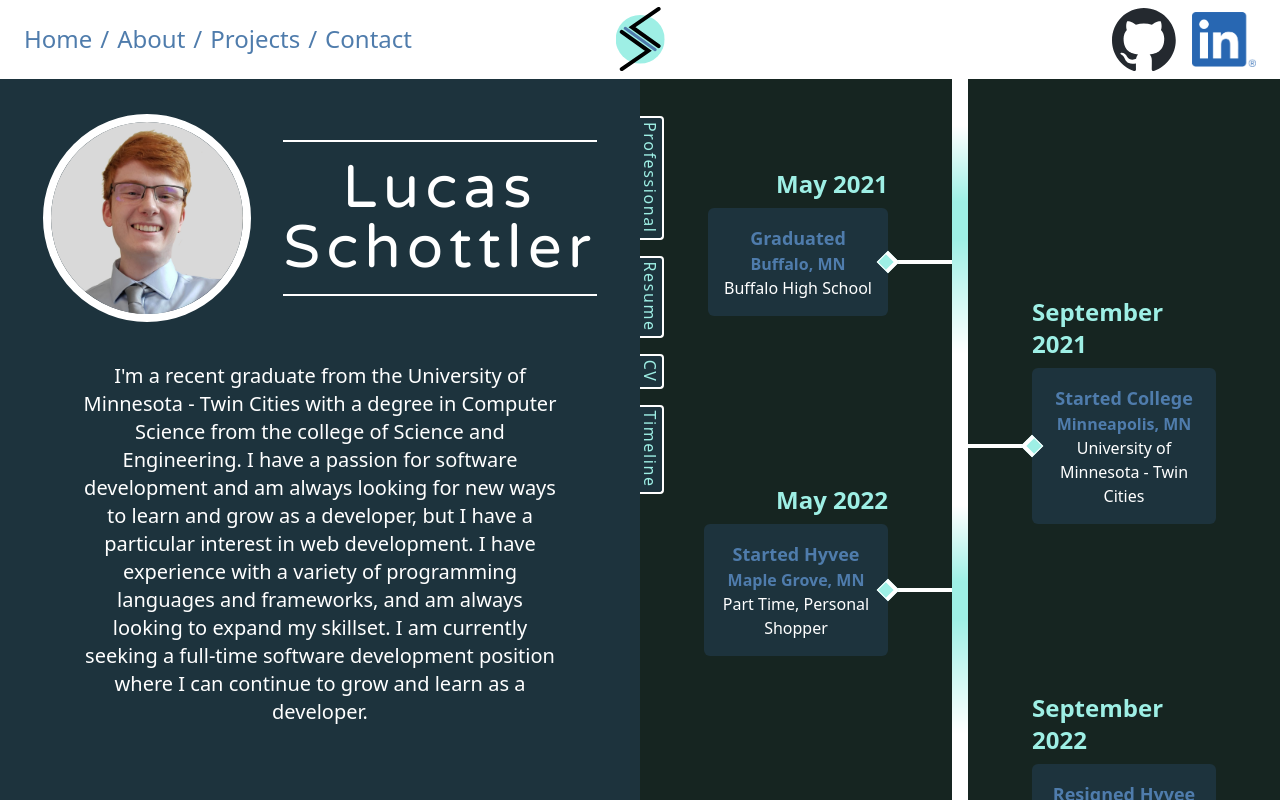
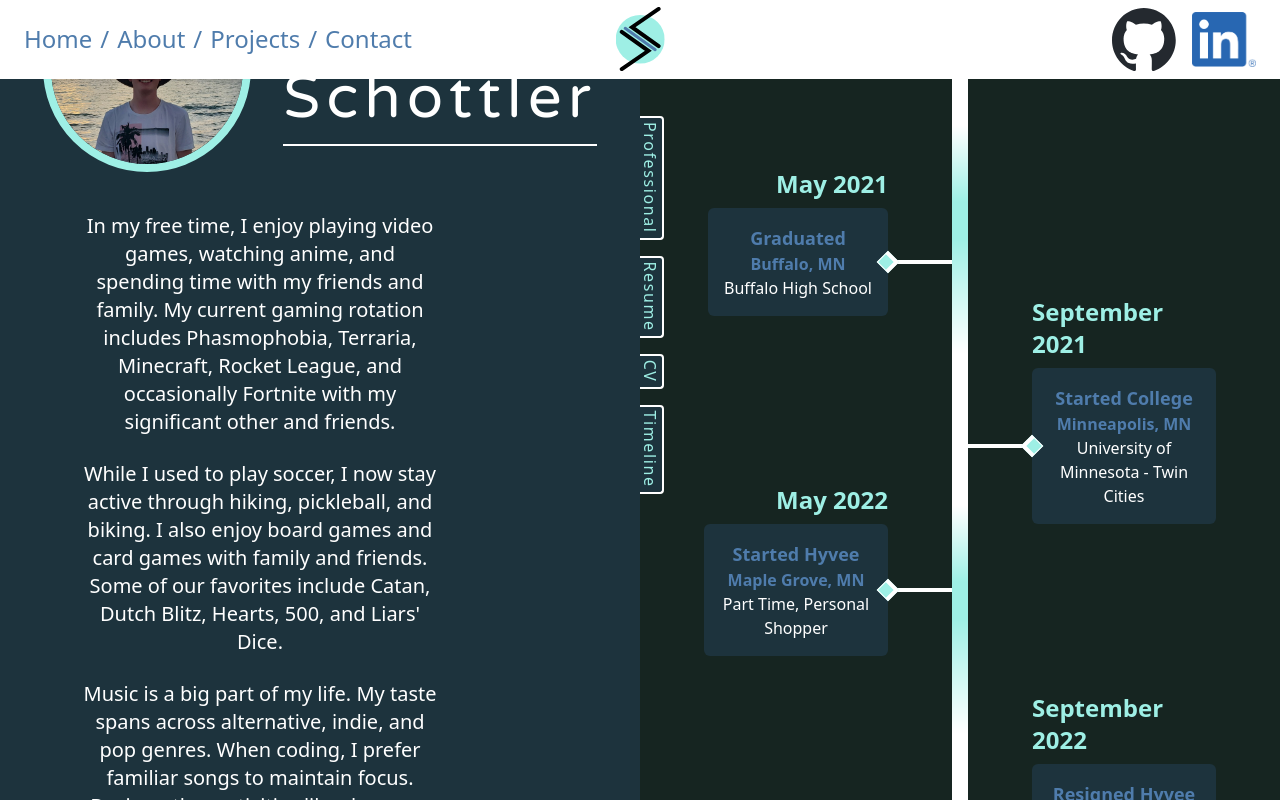
Before and after one commit to schottler3/portfolio, a Next.js app: page /about in a window 1280 px wide. Both pictures are taken after a click on the element "Personal". Built offline with nearby package versions, Linux system fonts and the light colour scheme.

Commit message:
Added personal

```diff
--- a/src/app/about/page.tsx
+++ b/src/app/about/page.tsx
@@ -26,8 +26,10 @@ export default function About() {
         <div className="justify-center flex">
           <div className="flex w-full items-center flex-col xl:flex-row xl:justify-start xl:gap-8">
             <img
-              src="./images/headshot.jpg"
-              className="w-52 h-52 rounded-full border-8 border-white shrink-0"
+              src={personal ? "./images/personal.jpg" : "./images/headshot.jpg"}
+              className={`w-52 h-52 rounded-full border-8 object-cover ${
+                personal ? "border-aqua1" : "border-white"
+              }`}
             />
             <div className="varela-round-regular text-6xl text-white text-center tracking-widest border-b-2 border-t-2 xl:w-auto pt-4 pb-4 border-white mt-8 xl:mt-0">
               Lucas <br /> Schottler
@@ -36,12 +38,34 @@ export default function About() {
         </div>
         <div className="flex justify-center w-full">
           <div className="w-3/4 items-center pt-10">
+            {personal ? (
+              <>
+                <article className="w-3/4 space-y-6">
+                  <p className="text-center text-xl">
+                    In my free time, I enjoy playing video games, watching anime, and spending time with my friends and family.
+                    My current gaming rotation includes Phasmophobia, Terraria, Minecraft, Rocket League, and occasionally Fortnite
+                    with my significant other and friends.
+                  </p>
+
+                  <p className="text-center text-xl">
+                    While I used to play soccer, I now stay active through hiking, pickleball, and biking. I also enjoy board games
+                    and card games with family and friends. Some of our favorites include Catan, Dutch Blitz, Hearts, 500, and Liars' Dice.
+                  </p>
+
+                  <p className="text-center text-xl">
+                    Music is a big part of my life. My taste spans across alternative, indie, and pop genres. When coding, I prefer
+                    familiar songs to maintain focus. During other activities like chores or commuting, I love discovering new music and artists.
+                  </p>
+                </article>
+              </>
+            ) : (
               <p className="text-center text-xl">
                 I'm a recent graduate from the University of Minnesota - Twin Cities with a degree in Computer Science from the college of Science and Engineering.
                 I have a passion for software development and am always looking for new ways to learn and grow as a developer, but I have a particular interest in web development.
                 I have experience with a variety of programming languages and frameworks, and am always looking to expand my skillset.
                 I am currently seeking a full-time software development position where I can continue to grow and learn as a developer.
               </p>
+            )}
           </div>
         </div>
       </div>
@@ -112,8 +136,15 @@ export default function About() {
                 );
             case 'cv':
               return (
-                <div className="w-full max-h-[50vh] md:max-h-[100vh] overflow-y-auto">
-                  CV
+                <div className="w-full h-full overflow-hidden">
+                  <iframe
+                    src="./documents/CV.pdf"
+                    className="w-full h-full"
+                  >
+                    <a href="./documents/CV.pdf" className="text-aqua1 hover:text-blue1">
+                      Download PDF
+                    </a>
+                  </iframe>
                 </div>
               );
             default:
```
Also changed, not shown: public/images/personal.jpg (added). Lines whose indentation alone changed are shown as unchanged.
